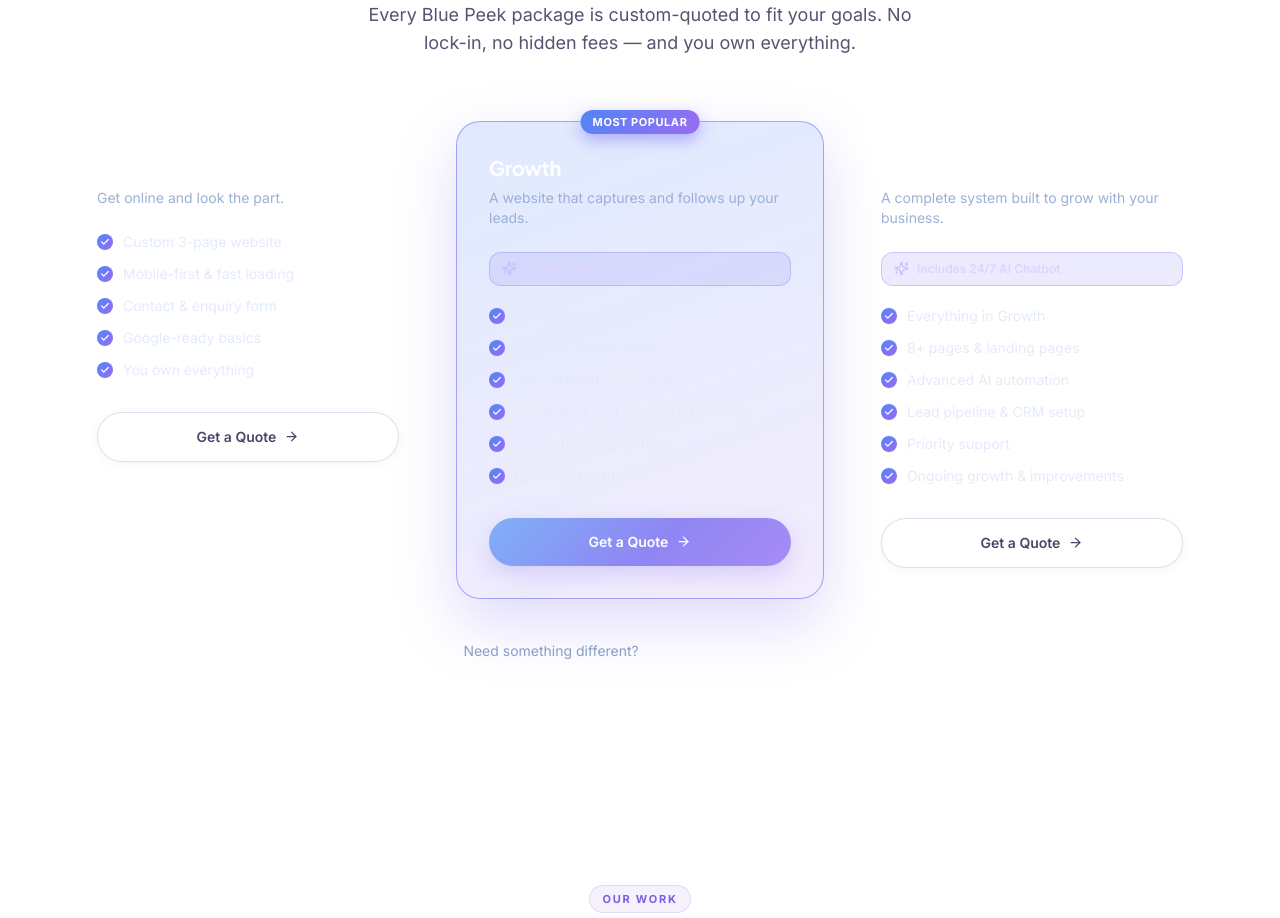
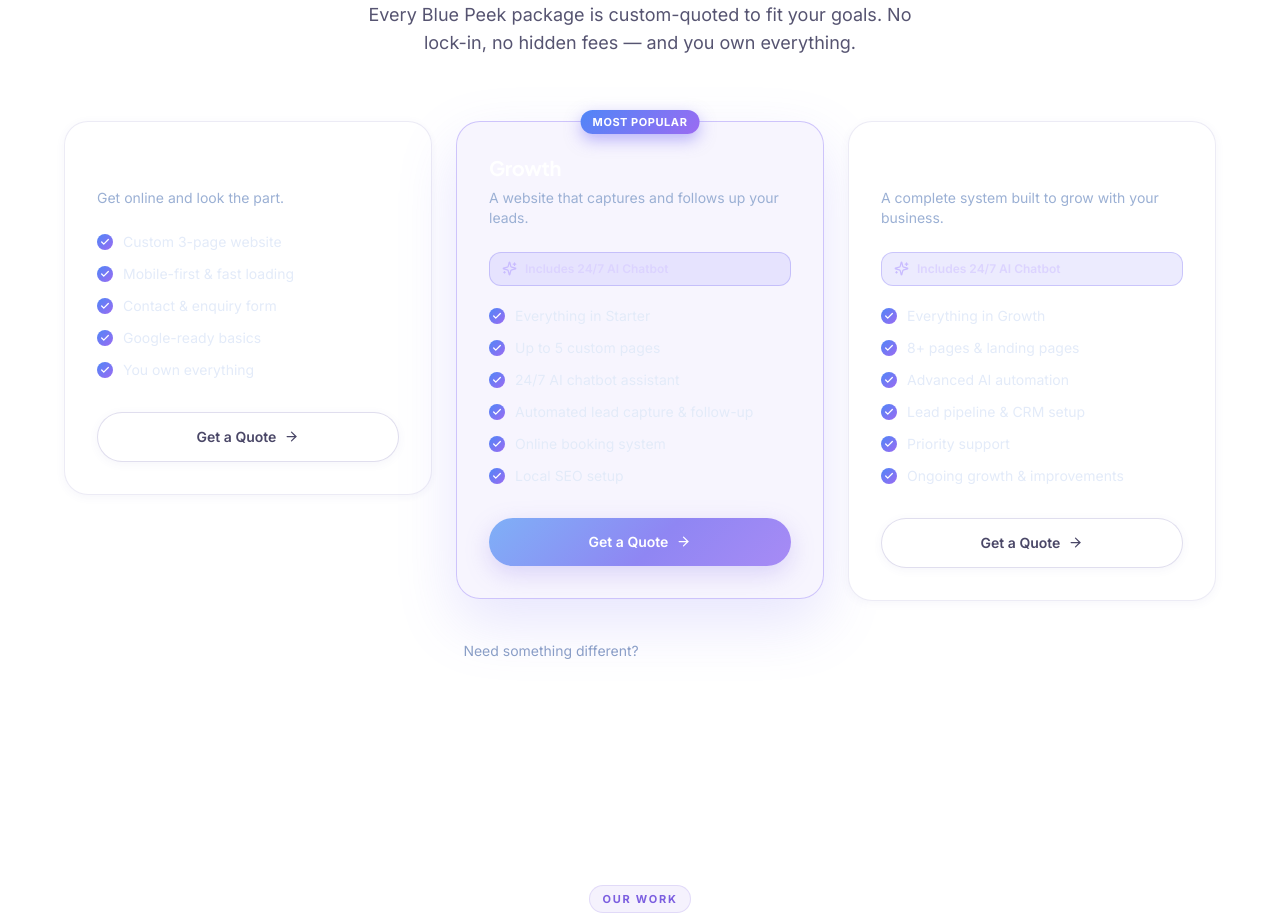
Before and after one commit to zachcolvillez-stack/bluepeek-website, a Next.js app: page / in a window 1280 px wide. Shown: the part 2380-3298 px from the top of the page. Built offline with nearby package versions, Linux system fonts and the light colour scheme.

Commit message:
auto-save: Packages.jsx

```diff
--- a/components/Packages.jsx
+++ b/components/Packages.jsx
@@ -68,8 +68,8 @@ export default function Packages({ onCTA }) {
               viewport={{ once: true }} transition={{ duration: 0.5, delay: i * 0.1 }}
               className="relative rounded-3xl p-8"
               style={p.popular
-                ? { background: 'linear-gradient(160deg, rgba(79,134,247,0.18), rgba(155,107,242,0.12))', border: '1.5px solid rgba(123,111,245,0.6)', boxShadow: '0 24px 60px rgba(123,111,245,0.25)', transform: 'scale(1.03)' }
-                : { background: 'rgba(255,255,255,0.045)', border: '1px solid rgba(255,255,255,0.10)' }}
+                ? { background: 'rgba(124,95,224,0.06)', border: '1.5px solid rgba(155,135,245,0.45)', boxShadow: '0 24px 60px rgba(123,111,245,0.18)', transform: 'scale(1.03)' }
+                : { background: '#ffffff', border: '1px solid rgba(99,91,168,0.12)', boxShadow: '0 2px 10px rgba(91,77,168,0.06)' }}
             >
               {p.popular && (
                 <span className="absolute -top-3 left-1/2 -translate-x-1/2 text-[11px] font-bold uppercase tracking-wider px-3 py-1 rounded-full text-white"
```
